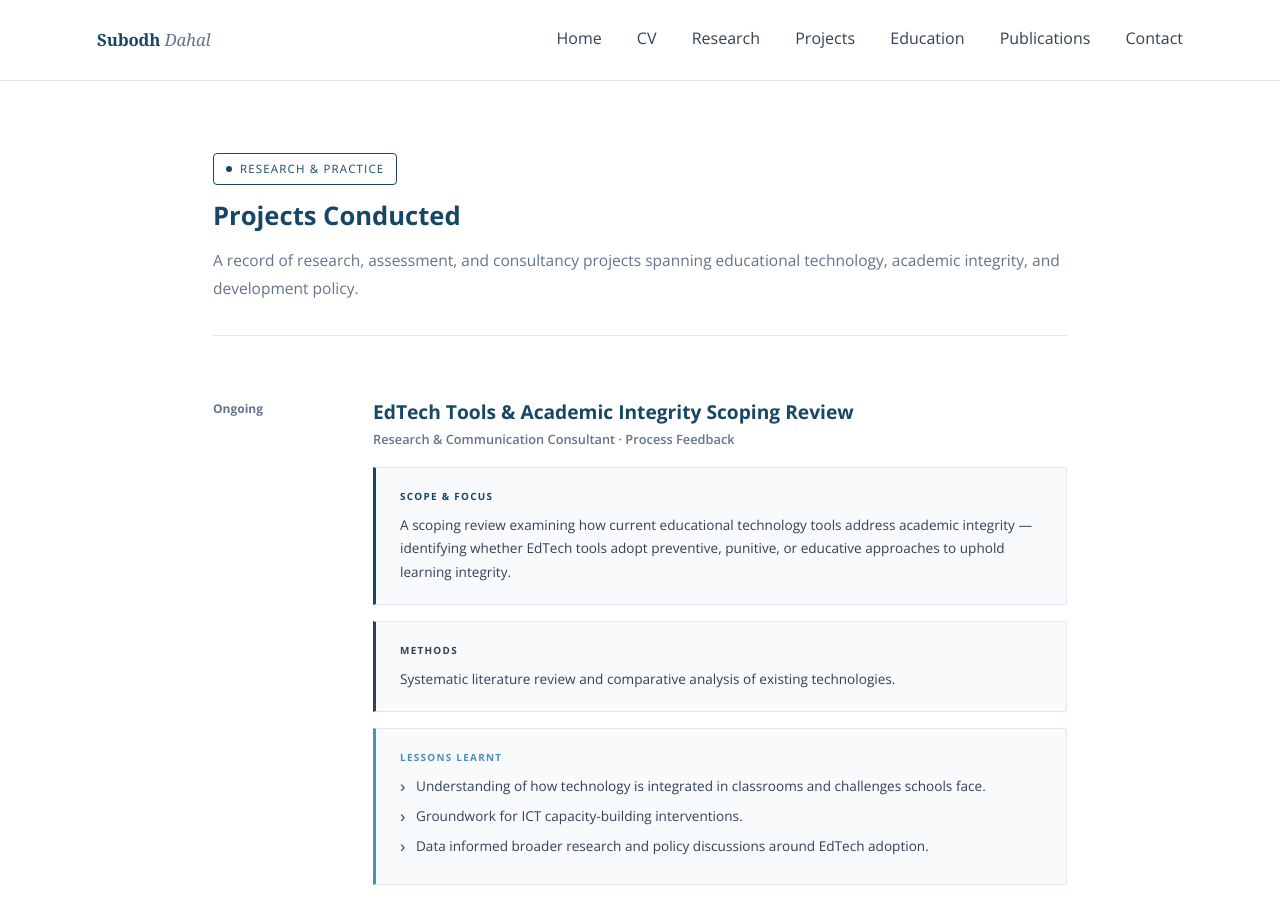
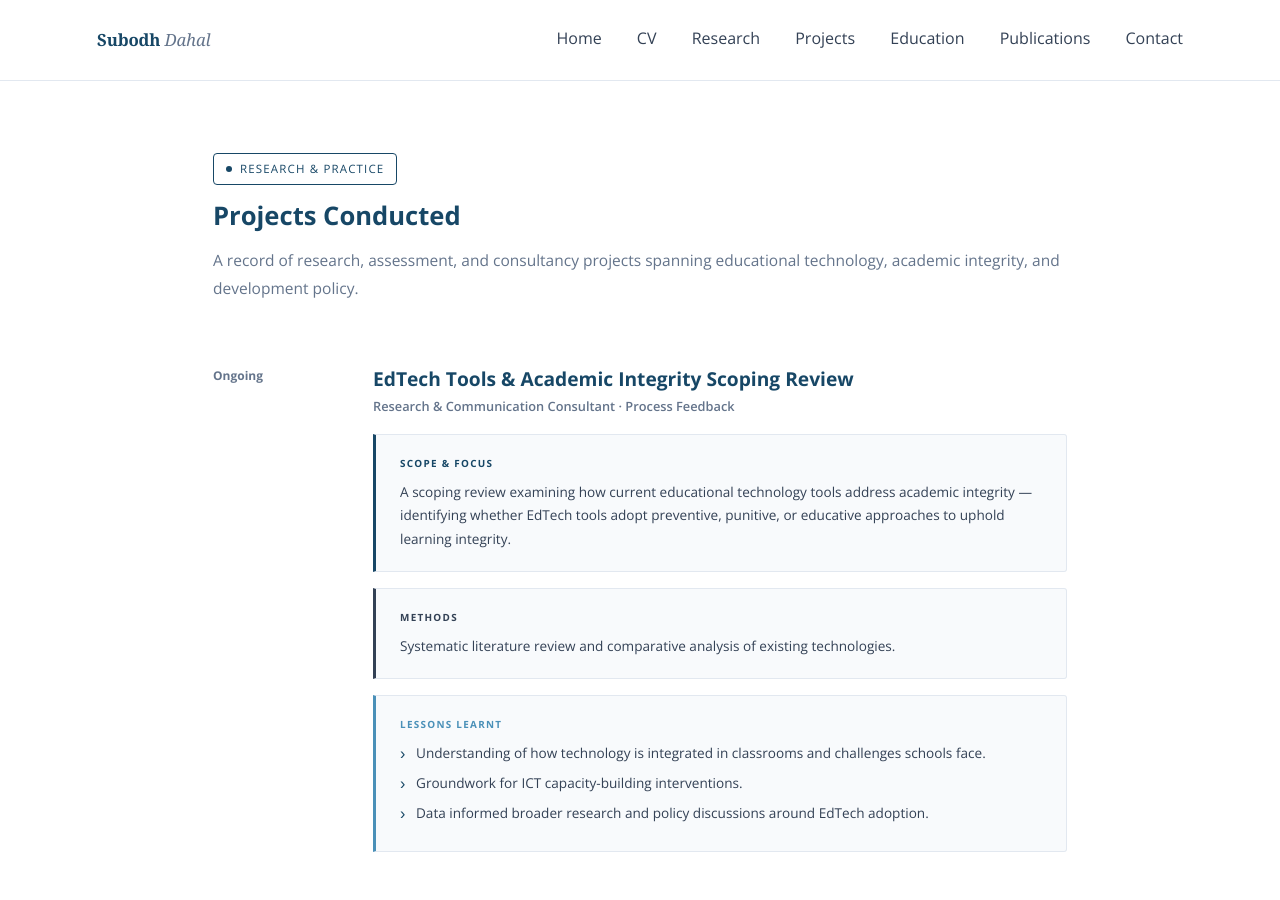
Before and after one commit to dahalsubodh/dahalsubodh.github.io, a Jekyll site: the page built from projects.md, in a window 1280 px wide and 900 px high. Built offline with Jekyll 4.4.1, drawn with Linux system fonts in a browser that asks for light colours.

Commit message:
Update projects.md

```diff
--- a/projects.md
+++ b/projects.md
@@ -13,7 +13,6 @@ layout: default
 A record of research, assessment, and consultancy projects spanning educational technology, academic integrity, and development policy.
 </p>
 
-<hr class="divider">
 
 <!-- ================= PROJECT 1 ================= -->
 <div class="edu-entry">
```
